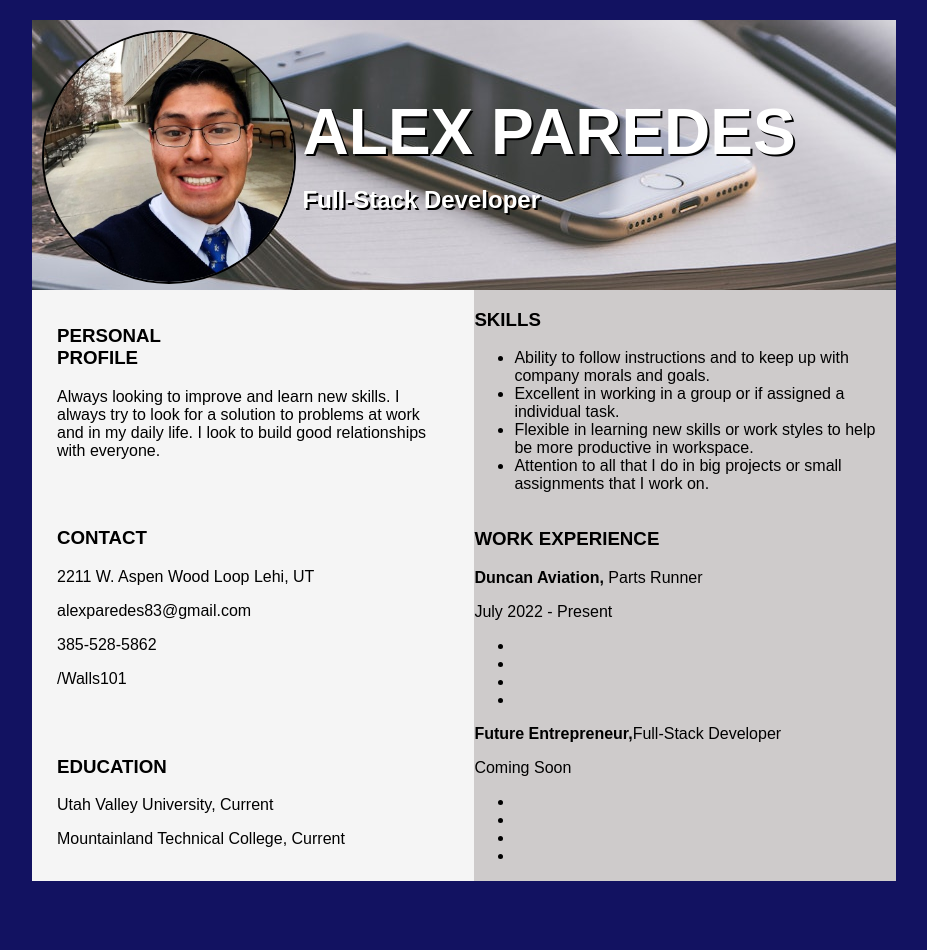
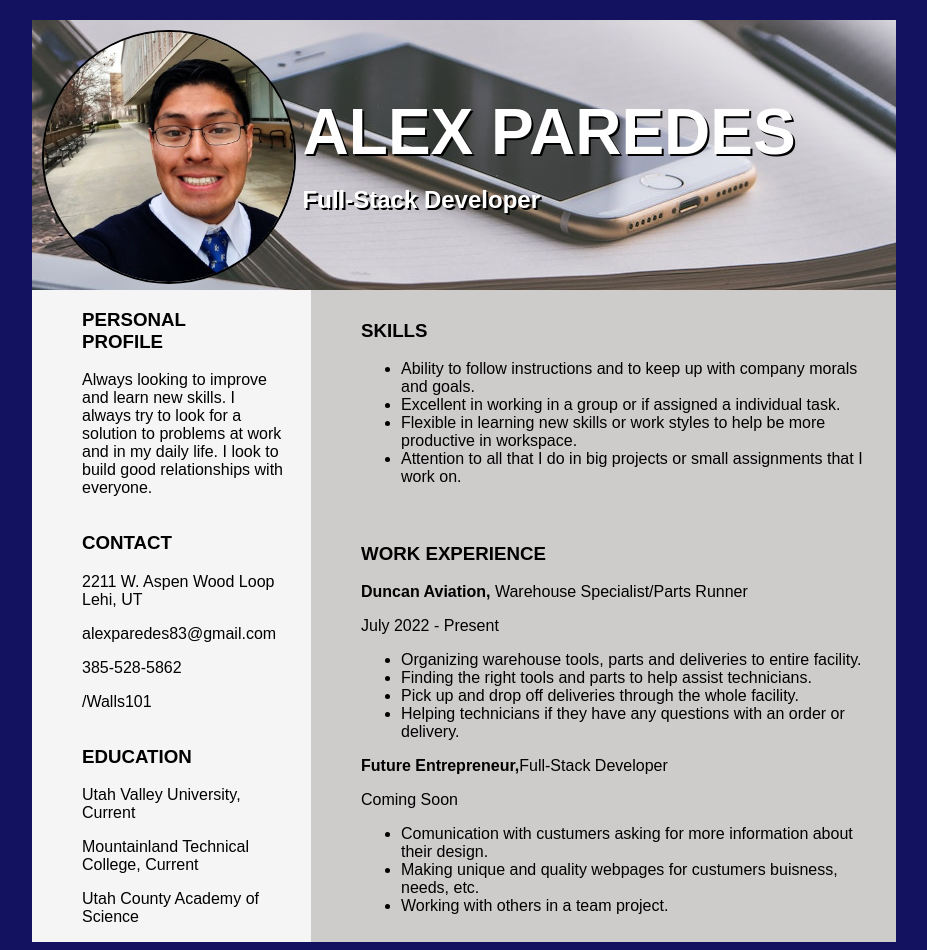
Before and after one commit to Walls101/resume.sass, a plain HTML site: page index.html in a window 1280 px wide. Shown: the whole page, without its empty margins (176-1103 px from the left). Before the commit the page ends 889 px from the top, so only its background shows below. Drawn offline with Linux system fonts and the light colour scheme.

Commit message:
finished adding outline to html and added scss

```diff
--- /dev/null
+++ b/_looks.scss
@@ -0,0 +1,86 @@
+$header-color: #ffffff;
+$top-header: rgba(48, 46, 46, 0.12) 0px 1px 3px, rgba(0, 0, 0, 0.24) 0px 1px 2px;
+$header-font: #808080;
+$bot-right: #cecbcb;
+$pad: 5px;
+$font-style: Arial, Helvetica, sans-serif;
+@mixin left-space {
+    padding-left: 50px;
+    padding-right: 25px;
+    margin: 0;
+}
+
+body{
+    background-color: rgb(18, 18, 97);
+    font-family: $font-style;
+}
+
+.page{
+    margin-left: 200px;
+    margin-right: 200px;
+    margin-top: 20px;
+    background-color: whitesmoke;
+}
+
+.top{
+    display: flex;
+    flex-direction: row;
+    justify-content: space-evenly;
+    align-items: center;
+    background-image: url(./Images/custom-jessica-lewis-creative-583848.jpg);
+    background-repeat: no-repeat;
+    padding-right: 100px;
+}
+
+.profile-img{
+    height: 250px;
+    width: 250px;
+    margin: 10px;
+}
+
+.profile-img img{
+    border-radius: 50%;
+    max-width: 100%;
+    max-height: 100%;
+    border: 2px double;
+}
+
+.name{
+    color: $header-color;
+    text-shadow: 2px 2px #000000;
+    display: flex;
+    flex-direction: column;
+    line-height: 30%;
+}
+.name h1{
+    font-size: 400%;
+}
+
+// h3 {
+//     border-bottom: 5px solid black;
+//     width: 25%;
+
+// }
+
+.bottom {
+    display: flex;
+    flex-direction: row;
+    justify-content: space-around;
+}
+
+.left{
+    display: flex;
+    flex-direction: column;
+    justify-content: space-around;
+    height: auto;
+    width: 400px;
+    @include left-space();
+}
+
+.right{
+    @extend .left;
+    height: auto;
+    width: 1000px;
+    background-color: $bot-right;
+
+}
--- a/index.html
+++ b/index.html
@@ -40,6 +40,7 @@
                     <h3>EDUCATION</h3>
                     <p>Utah Valley University, Current</p>
                     <p>Mountainland Technical College, Current</p>
+                    <p>Utah County Academy of Science</p>
                 </div>
             </div>
             <div class="right">
@@ -54,21 +55,20 @@
                 </div>
                 <div class="work-xp">
                     <h3>WORK EXPERIENCE</h3>
-                    <p><strong>Duncan Aviation,</strong> Parts Runner</p>
+                    <p><strong>Duncan Aviation,</strong> Warehouse Specialist/Parts Runner</p>
                     <p>July 2022 - Present</p>
                     <ul>
-                        <li></li>
-                        <li></li>
-                        <li></li>
-                        <li></li>
+                        <li>Organizing warehouse tools, parts and deliveries to entire facility.</li>
+                        <li>Finding the right tools and parts to help assist technicians.</li>
+                        <li>Pick up and drop off deliveries through the whole facility.</li>
+                        <li>Helping technicians if they have any questions with an order or delivery.</li>
                     </ul>
                     <p><strong>Future Entrepreneur,</strong>Full-Stack Developer</p>
                     <p>Coming Soon</p>
                     <ul>
-                        <li></li>
-                        <li></li>
-                        <li></li>
-                        <li></li>
+                        <li>Comunication with custumers asking for more information about their design.</li>
+                        <li>Making unique and quality webpages for custumers buisness, needs, etc.</li>
+                        <li>Working with others in a team project. </li>
                     </ul>
                 </div>
             </div>
--- a/style.scss
+++ b/style.scss
@@ -1,86 +1 @@
-$header-color: #ffffff;
-$top-header: rgba(48, 46, 46, 0.12) 0px 1px 3px, rgba(0, 0, 0, 0.24) 0px 1px 2px;
-$header-font: #808080;
-$bot-right: #cecbcb;
-$pad: 5px;
-$font-style: Arial, Helvetica, sans-serif;
-
-
-body{
-    background-color: rgb(18, 18, 97);
-    font-family: $font-style;
-}
-
-.page{
-    margin-left: 200px;
-    margin-right: 200px;
-    margin-top: 20px;
-    background-color: whitesmoke;
-}
-
-.top{
-    display: flex;
-    flex-direction: row;
-    justify-content: space-evenly;
-    align-items: center;
-    background-image: url(./Images/custom-jessica-lewis-creative-583848.jpg);
-    background-repeat: no-repeat;
-    padding-right: 100px;
-}
-
-.profile-img{
-    height: 250px;
-    width: 250px;
-    margin: 10px;
-}
-
-.profile-img img{
-    border-radius: 50%;
-    max-width: 100%;
-    max-height: 100%;
-    border: 2px double;
-}
-
-.name{
-    color: $header-color;
-    text-shadow: 2px 2px #000000;
-    display: flex;
-    flex-direction: column;
-    line-height: 30%;
-}
-.name h1{
-    font-size: 400%;
-}
-
-// h3 {
-//     border-bottom: 5px solid black;
-//     width: 25%;
-
-// }
-
-.bottom {
-    display: flex;
-    flex-direction: row;
-    justify-content: space-around;
-}
-
-.left{
-    display: flex;
-    flex-direction: column;
-    justify-content: space-around;
-    height: auto;
-    width: 600px;
-    margin-left: 25px;
-    margin-right: 25px;
-}
-
-.right{
-    display: flex;
-    flex-direction: column;
-    justify-content: space-around;
-    background-color: $bot-right;
-}
-// finish making the margin for the right side.
-// .skills .work-xp {
-//     margin-left: 25px;
-// }
+@import '_looks.scss'
```
Also changed, not shown: style.css, 2 other files.
